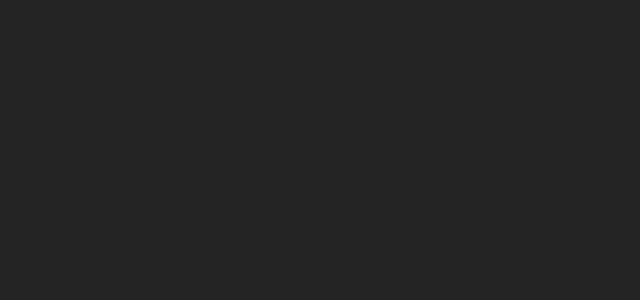
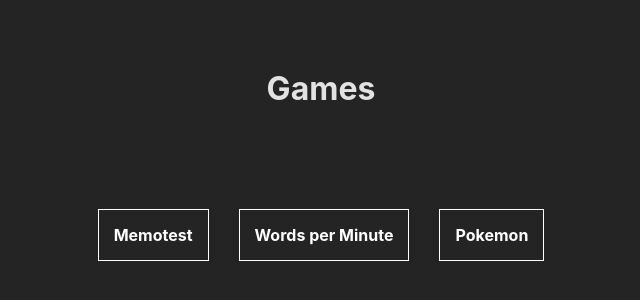
Before and after one commit to guidoperman1986/react-games, a React (Vite) app: page / in a window 1280 px wide. Before the commit this address had no page. Shown: the part 244-544 px from the top of the page, without its empty margins (319-959 px from the left). Built offline with nearby package versions, Linux system fonts and the light colour scheme.

Commit message:
home page and style

```diff
--- a/src/App.tsx
+++ b/src/App.tsx
@@ -3,11 +3,13 @@ import { Memotest } from './MemoTest'
 import { Pokemon } from './Pokemon'
 import { WordsPerMinute } from './WordsPerMinute'
 import "./index.css"
+import { HomePage } from './HomePage'
 
 function App() {
 
   return (
     <Routes>
+      <Route element={<HomePage />}       path="/" />
       <Route element={<Memotest />}       path="/memotest" />
       <Route element={<Pokemon />}        path="/pokemon" />
       <Route element={<WordsPerMinute />} path="/wpm" />
--- /dev/null
+++ b/src/HomePage.tsx
@@ -0,0 +1,15 @@
+import React from 'react'
+import { Link } from 'react-router-dom'
+
+export const HomePage = () => {
+  return (
+    <div style={{display: "flex", flexDirection: "column", alignItems: "center", height: "400px", justifyContent: "space-evenly"}}>
+        <h1>Games</h1>
+        <div>
+            <Link className='link' to="/memotest">Memotest</Link>
+            <Link className='link' to="/wpm">Words per Minute</Link>
+            <Link className='link' to="/pokemon">Pokemon</Link>
+        </div>
+    </div>
+  )
+}
--- a/src/index.css
+++ b/src/index.css
@@ -92,3 +92,20 @@ button {
   padding: 7px;
   margin-left: 5px;
 }
+
+.link {
+  text-decoration: none;
+  color: #fff;
+  cursor: pointer;
+  border: 1px solid #fff;
+  padding: 15px;
+  margin: 0 15px;
+  font-weight: bold;
+  font-family: inherit;
+  transition: all 1s ease;
+}
+
+.link:hover {
+  background-color: #fff;
+  color: #242424;
+}
```
